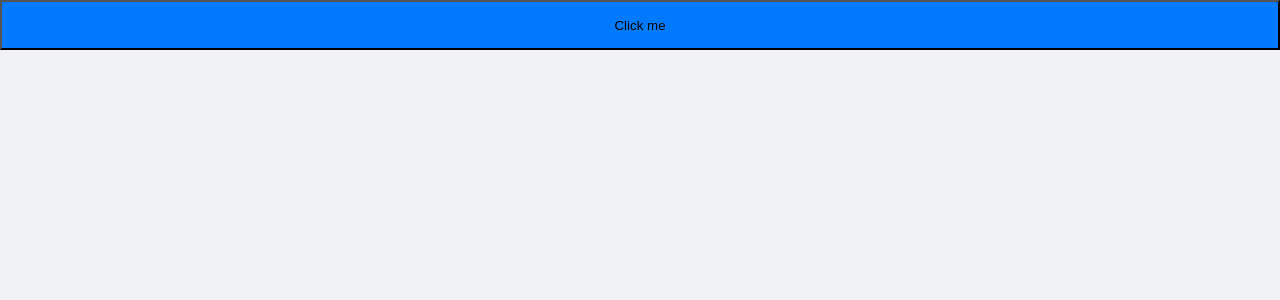
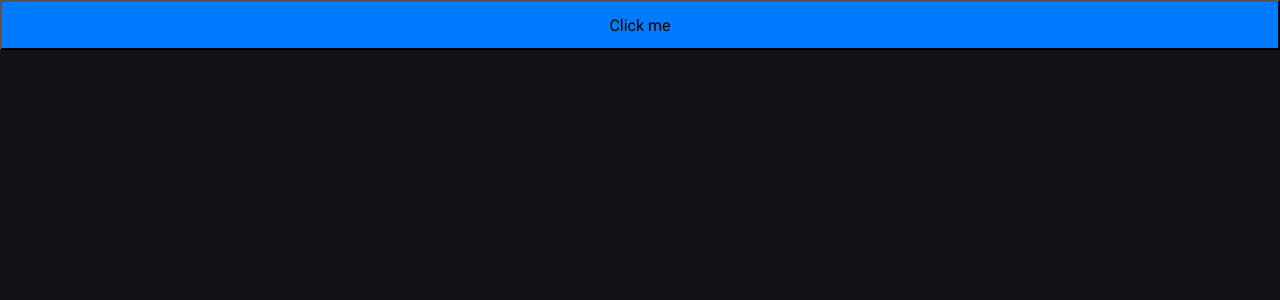
Before and after one commit to iannak/ignite-timer, a React (Vite) app: page / in a window 1280 px wide. Shown: the top 300 px of the page. Built offline with nearby package versions, Linux system fonts and the light colour scheme.

Commit message:
settings theme and fonts

```diff
--- a/index.html
+++ b/index.html
@@ -3,6 +3,11 @@
   <head>
     <meta charset="UTF-8" />
     <link rel="icon" type="image/svg+xml" href="/vite.svg" />
+
+    <link rel="preconnect" href="https://fonts.googleapis.com">
+    <link rel="preconnect" href="https://fonts.gstatic.com" crossorigin>
+    <link href="https://fonts.googleapis.com/css2?family=Roboto+Mono:wght@700&family=Roboto:wght@400;700&display=swap" rel="stylesheet">
+
     <meta name="viewport" content="width=device-width, initial-scale=1.0" />
     <title>Ignite Timer</title>
   </head>
--- a/src/styles/global.ts
+++ b/src/styles/global.ts
@@ -7,8 +7,19 @@
     padding: 0px;
   }
 
+  :focus {
+    outline: 0;
+    box-shadow: 0 0 0 2px ${props => props.theme['green-500']};
+  }
+
   body {
-    background-color: #f0f2f5;
-    color: #fff;
+    background-color: ${props => props.theme['gray-900']};
+    color: ${props => props.theme['gray-300']};
+  }
+
+  body, input, textarea, button {
+    font-family: 'Roboto', sans-serif;
+    font-weight: 400;
+    font-size: 1rem;
   }
 `;
--- a/src/styles/themes/default.ts
+++ b/src/styles/themes/default.ts
@@ -1,10 +1,21 @@
 export const defaultTheme = {
-  primary: '#007bff',
-  secondary: '#6c757d',
-  success: '#28a745',
-  danger: '#dc3545',
-  warning: '#ffc107',
-  info: '#17a2b8',
-  light: '#f8f9fa',
-  dark: '#343a40'
+  white: '#FFF',
+
+  'gray-100': '#E1E1E6',
+  'gray-300': '#C4C4CC',
+  'gray-400': '#8D8D99',
+  'gray-500': '#7C7C8A',
+  'gray-600': '#323238',
+  'gray-700': '#29292E',
+  'gray-800': '#202024',
+  'gray-900': '#121214',
+
+  'green-300': '#00B37E',
+  'green-500': '#00875F',
+  'green-700': '#015F43',
+
+  'red-500': '#AB222E',
+  'red-700': '#7A1921',
+
+  'yellow-500': '#FBA94C',
 }
```
